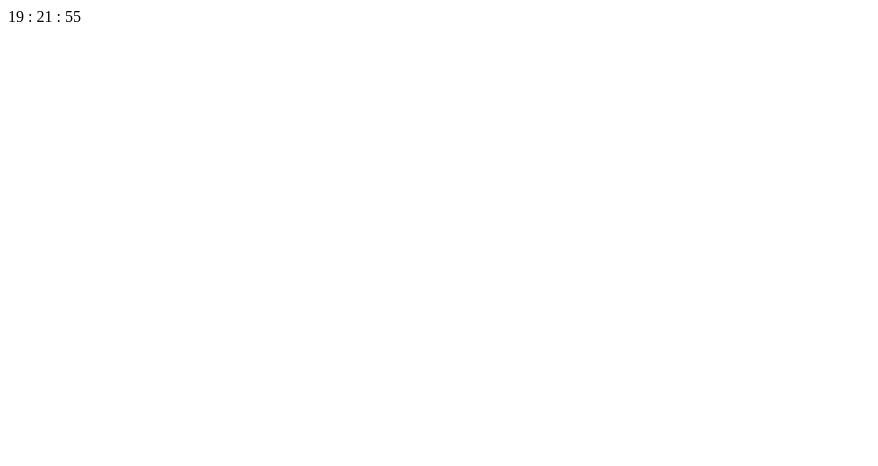
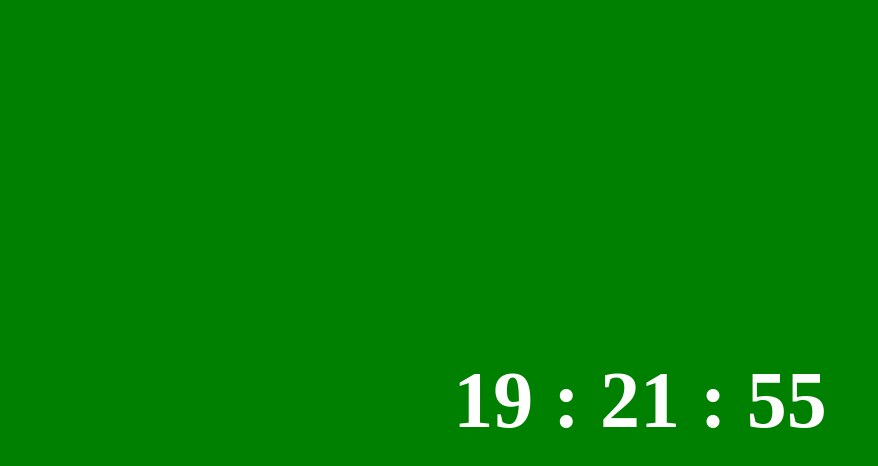
Before and after one commit to DavidBelaev/Tennis_Project, a plain HTML site: page index.html in a window 1280 px wide. Shown: the whole page, without its empty margins (0-878 px from the left). Drawn offline with Linux system fonts and the light colour scheme.

Commit message:
Added CSS and Updated JS

```diff
--- a/index.html
+++ b/index.html
@@ -1,7 +1,7 @@
 <!DOCTYPE html>
 <html>
 	<head>
-
+		<link rel="stylesheet" href="style.css">
 	</head>
 	<body>
 		<div id="time"></div>
--- a/script.js
+++ b/script.js
@@ -10,6 +10,10 @@ function displayTime() {
 	var time = "";
 	var times = [hour, minute, second];
 	for(var i = 0; i < 3; i++) {
+		if( times[i] < 10 ) {
+			time += "0";
+		}
+
 		time += String( times[i] );
 
 		if(i !== 2) {
--- /dev/null
+++ b/style.css
@@ -0,0 +1,13 @@
+body {
+	background: green;
+}
+
+div {
+	position: absolute;
+	top: 50%;
+	left: 50%;
+	transform: translate(-50%, -50%);
+	font-weight: bold;
+	color: white;
+	font-size: 500%;
+}
```
